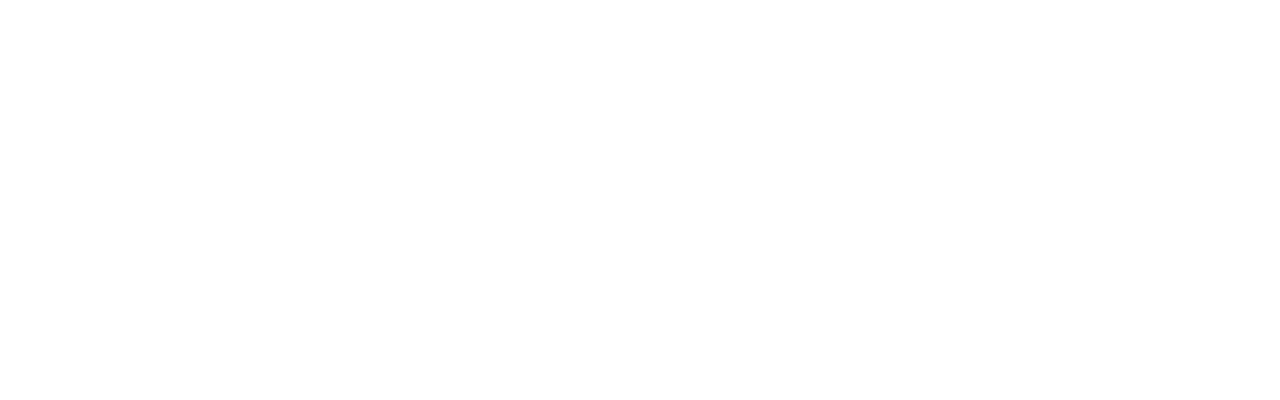
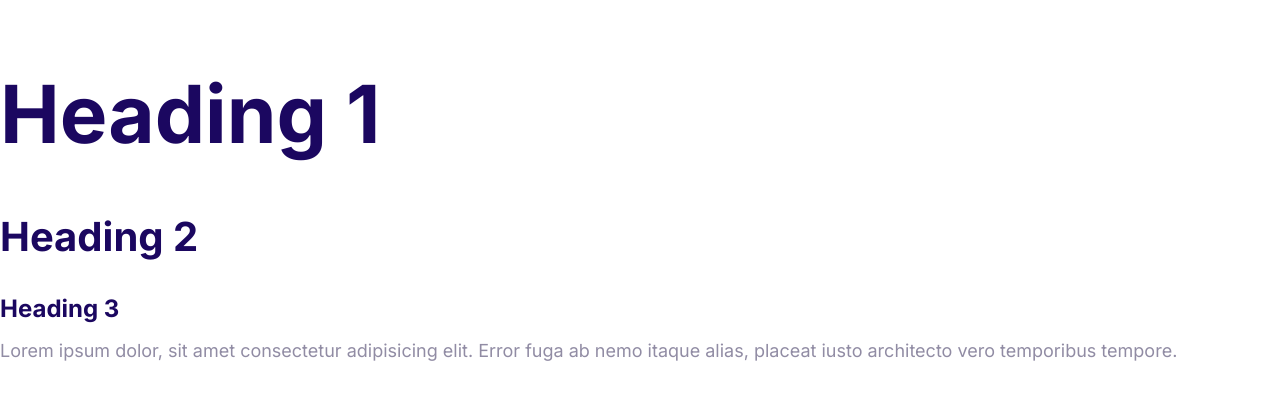
Before and after one commit to Rizque/moshify, a plain HTML site: page index.html in a window 1280 px wide. Drawn offline with Linux system fonts and the light colour scheme.

Commit message:
Define the styles for the fonts.

```diff
--- a/CSS/styles.css
+++ b/CSS/styles.css
@@ -5,3 +5,49 @@
   --color-headings: #1b0760;
   --color-body: #918ca4;
 }
+html {
+  font-size: 62.5%;
+}
+
+body {
+  font-family: Inter, Arial, Helvetica, sans-serif;
+  font-size: 2.4rem;
+  line-height: 1.5;
+  color: var(--color-body);
+}
+
+h1,
+h2,
+h3 {
+  color: var(--color-headings);
+  margin-bottom: 1rem;
+}
+
+h1 {
+  font-size: 7rem;
+}
+h2 {
+  font-size: 4rem;
+}
+h3 {
+  font-size: 3rem;
+}
+
+p {
+  margin-top: 0;
+}
+
+@media screen and (min-width: 1024px) {
+  body {
+    font-size: 1.8rem;
+  }
+  h1 {
+    font-size: 8rem;
+  }
+  h2 {
+    font-size: 4rem;
+  }
+  h3 {
+    font-size: 2.4rem;
+  }
+}
--- a/index.html
+++ b/index.html
@@ -5,8 +5,21 @@
     <meta http-equiv="X-UA-Compatible" content="IE=edge" />
     <meta name="viewport" content="width=device-width, initial-scale=1.0" />
     <title>Document</title>
+    <link rel="preconnect" href="https://fonts.gstatic.com" />
+    <link
+      href="https://fonts.googleapis.com/css2?family=Inter:wght@400;700&display=swap"
+      rel="stylesheet"
+    />
     <link rel="stylesheet" href="CSS/normalize.css" />
     <link rel="stylesheet" href="CSS/styles.css" />
   </head>
-  <body></body>
+  <body>
+    <h1>Heading 1</h1>
+    <h2>Heading 2</h2>
+    <h3>Heading 3</h3>
+    <p>
+      Lorem ipsum dolor, sit amet consectetur adipisicing elit. Error fuga ab
+      nemo itaque alias, placeat iusto architecto vero temporibus tempore.
+    </p>
+  </body>
 </html>
```
